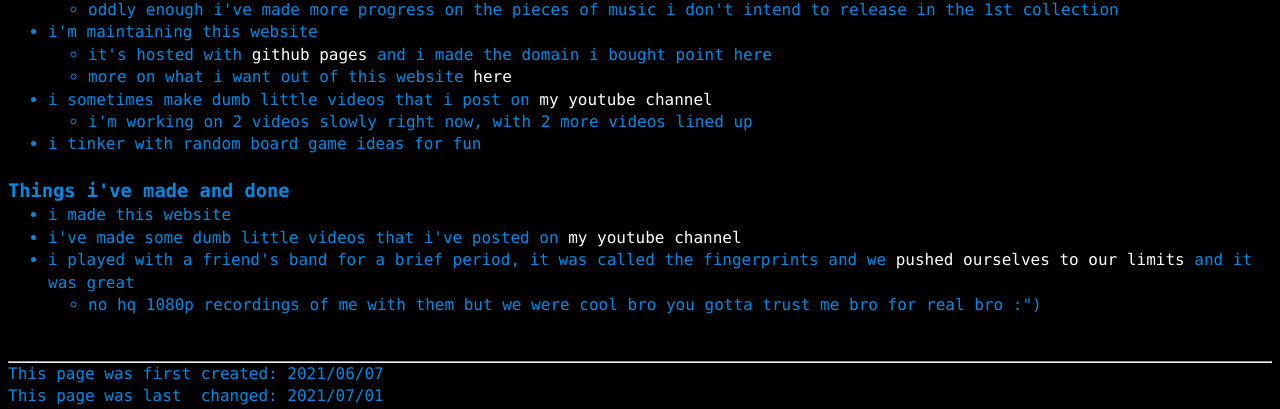
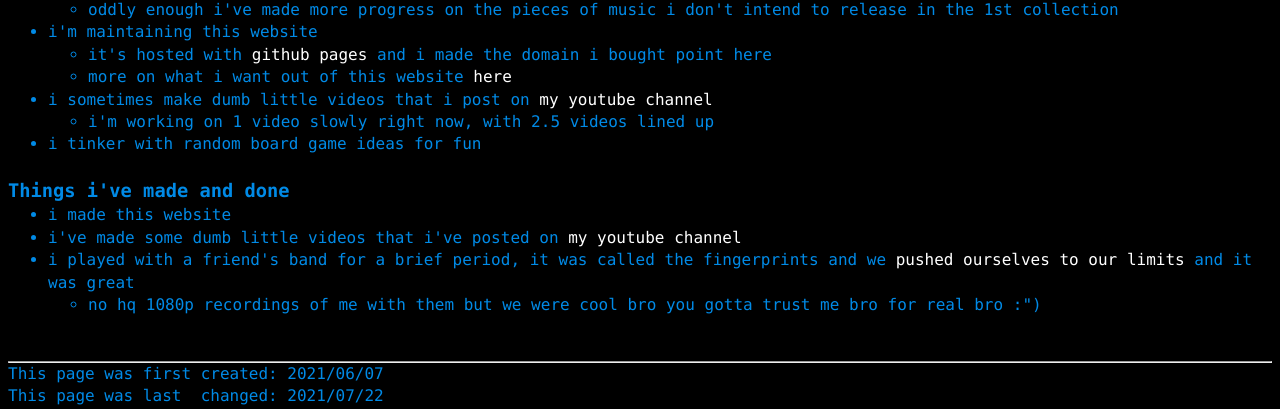
Before and after one commit to a-erfan-aa/a-erfan-aa.github.io, a Jekyll site: the page built from things-i-make.html, in a window 1280 px wide. Shown: the part 729-1138 px from the top of the page. Built offline with Jekyll 4.4.1, drawn with Linux system fonts in a browser that asks for light colours.

Commit message:
Update things-i-make.html
gave up workin on one of the videos, too much editing for my laptop to handle

```diff
--- a/things-i-make.html
+++ b/things-i-make.html
@@ -2,7 +2,7 @@
 layout: default
 title: Things i make
 firstCreated: 2021/06/07
-lastChanged: 2021/07/01
+lastChanged: 2021/07/22
 ---
 <div><!-- title and subtitle-->
 	<h2><u>You're now reading: the things that i make and do!</u></h2>
@@ -47,7 +47,7 @@ lastChanged: 2021/07/01
 				</ul>
 			<li>i sometimes make dumb little videos that i post on <a href="https://www.youtube.com/channel/UC6WnCo8jywKuWI9Vne7Uq_A">my youtube channel</a></li>
 				<ul>
-					<li>i'm working on 2 videos slowly right now, with 2 more videos lined up</li>
+					<li>i'm working on 1 video slowly right now, with 2.5 videos lined up</li>
 				</ul>
 			<li>i tinker with random board game ideas for fun</li>
 		</ul>
```
